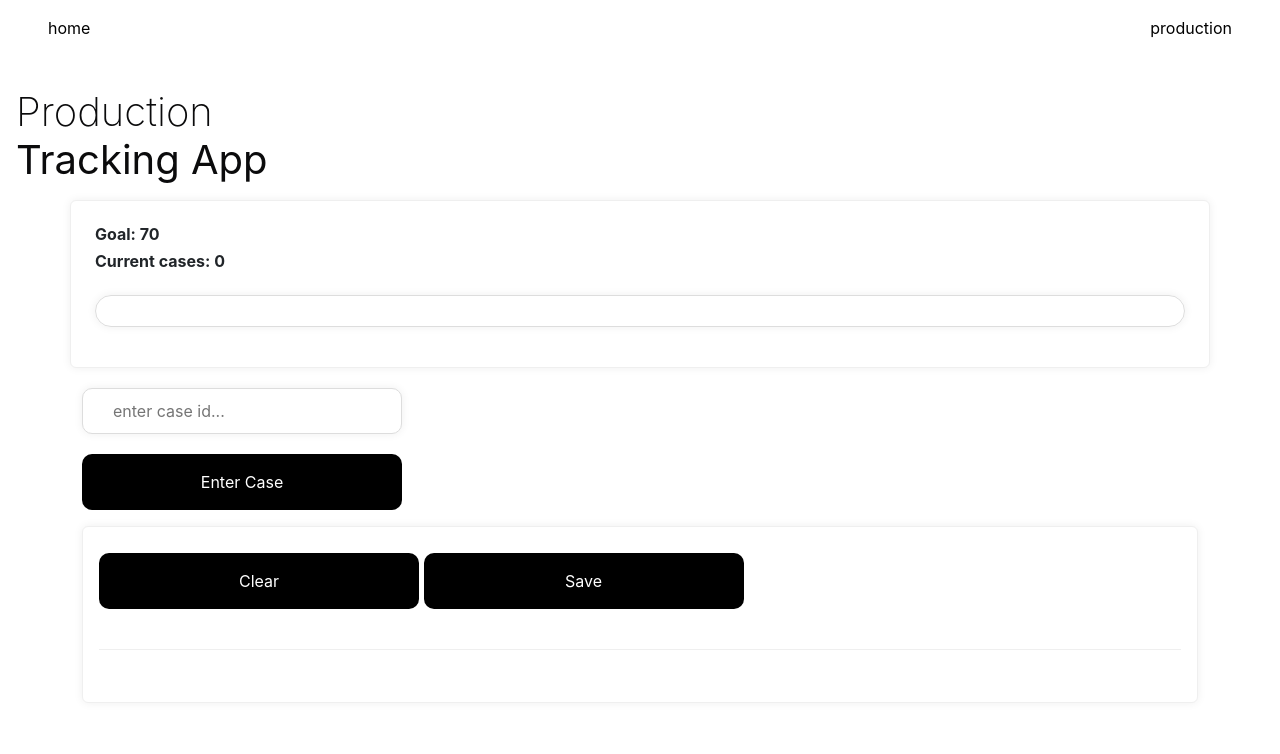
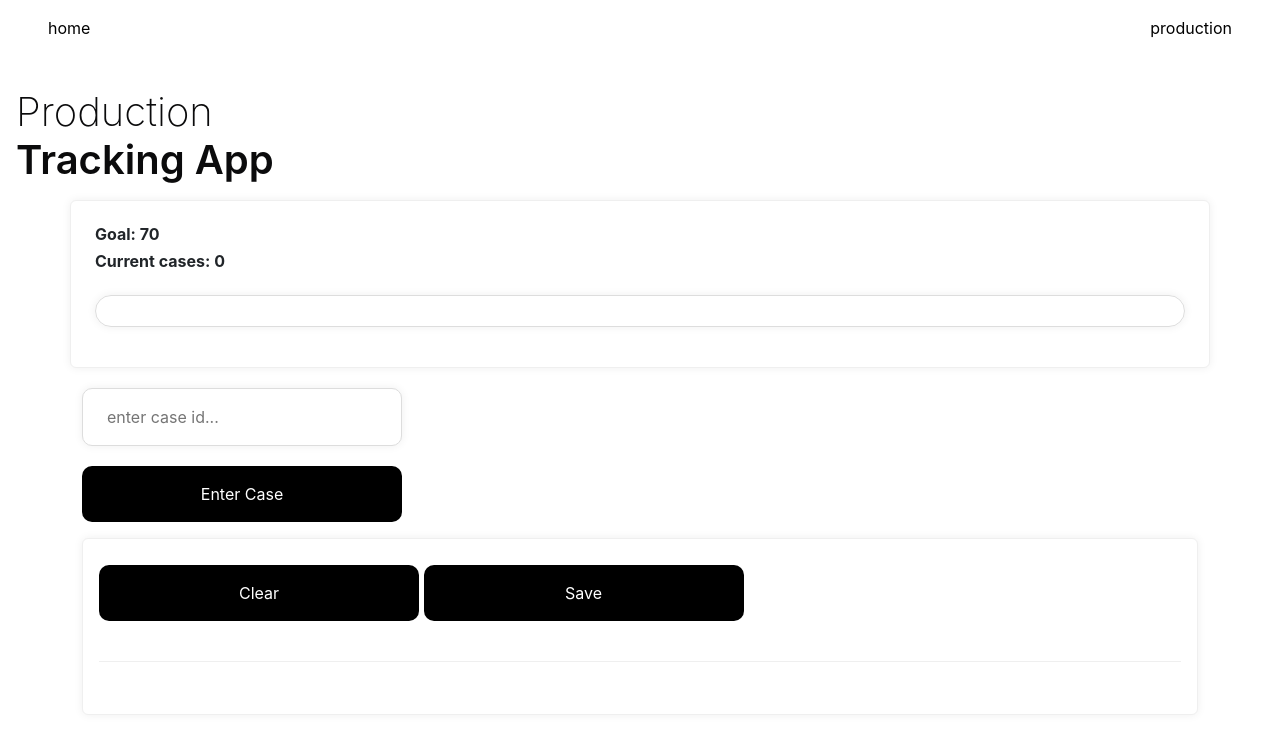
Before and after one commit to SteveArtavia/production-control-app, a plain HTML site: page index.html in a window 1280 px wide. Drawn offline with nearby package versions, Linux system fonts and the light colour scheme; a web font is replaced by a local one.

Commit message:
Actualizar main.css

```diff
--- a/main.css
+++ b/main.css
@@ -15,6 +15,9 @@ header{
 h1{
     font-size: 40px !important;
     font-weight: 200 !important;
+}
+h1 strong{
+    font-weight: 600 !important;
 }
 nav{
     display: flex;
@@ -43,7 +46,7 @@ nav a{
 }
 
 #caseInput{
-    padding: 10px 30px;
+    padding: 1em 1.5em;
     width: 100%;
     max-width: 20em;
     margin: 20px 0;
```
